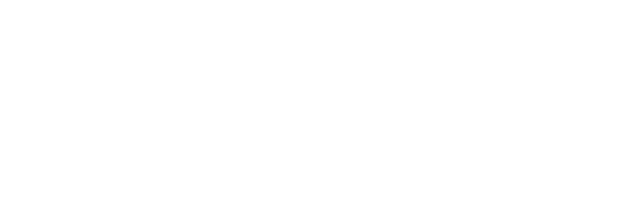
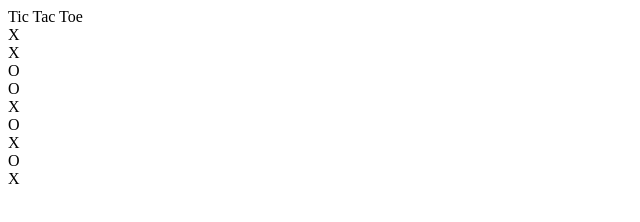
Before and after one commit to jwjepson/tic-tac-toe, a plain HTML site: page index.html in a window 1280 px wide. Shown: the whole page, without its empty margins (0-640 px from the left). Drawn offline with Linux system fonts and the light colour scheme.

Commit message:
create game board

```diff
--- a/index.html
+++ b/index.html
@@ -9,6 +9,19 @@
     <title>Tic Tac Toe</title>
 </head>
 <body>
-
+    <div class="container">
+        <div class="title">Tic Tac Toe</div>
+        <div class="gameBoard">
+            <div class="square">X</div>
+            <div class="square">X</div>
+            <div class="square">O</div>
+            <div class="square">O</div>
+            <div class="square">X</div>
+            <div class="square">O</div>
+            <div class="square">X</div>
+            <div class="square">O</div>
+            <div class="square">X</div>
+        </div>
+    </div>
 </body>
 </html>
```
